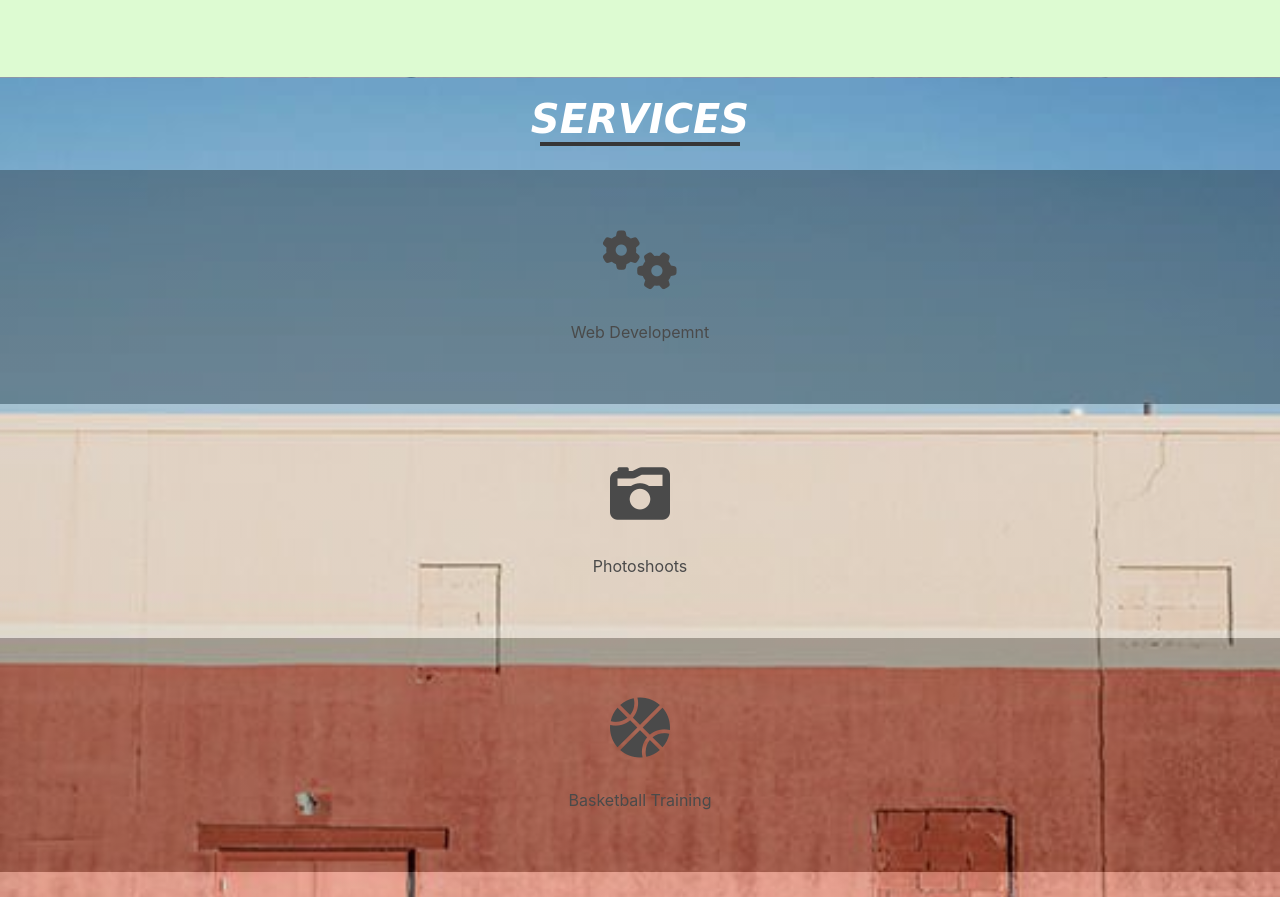
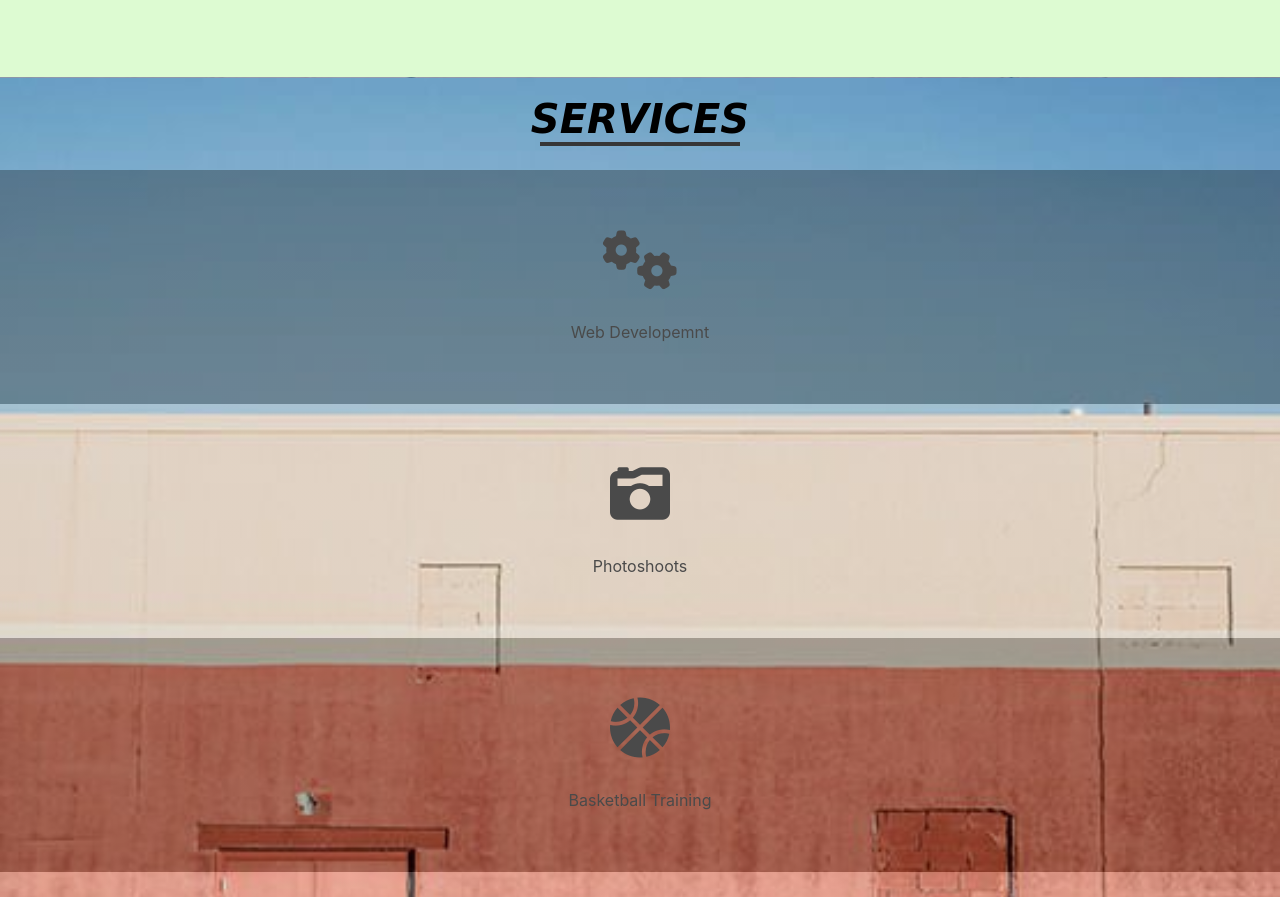
Before and after one commit to iresharma/Project1, a plain HTML site: page Index.html in a window 1280 px wide. Shown: the part 1183-2080 px from the top of the page. Drawn offline with Linux system fonts and the light colour scheme; a web font is replaced by a local one.

Commit message:
Update Style.css

```diff
--- a/Style.css
+++ b/Style.css
@@ -224,7 +224,7 @@ nav ul li a:hover {
 .title-text {
     text-align: center;
     font-size: 40px;
-    color: rgba(255,255,255);
+    color: rgba(0,0,0);
     font-style: italic;
     text-transform: uppercase;
     font-family: 'Mansalva', cursive;
```
